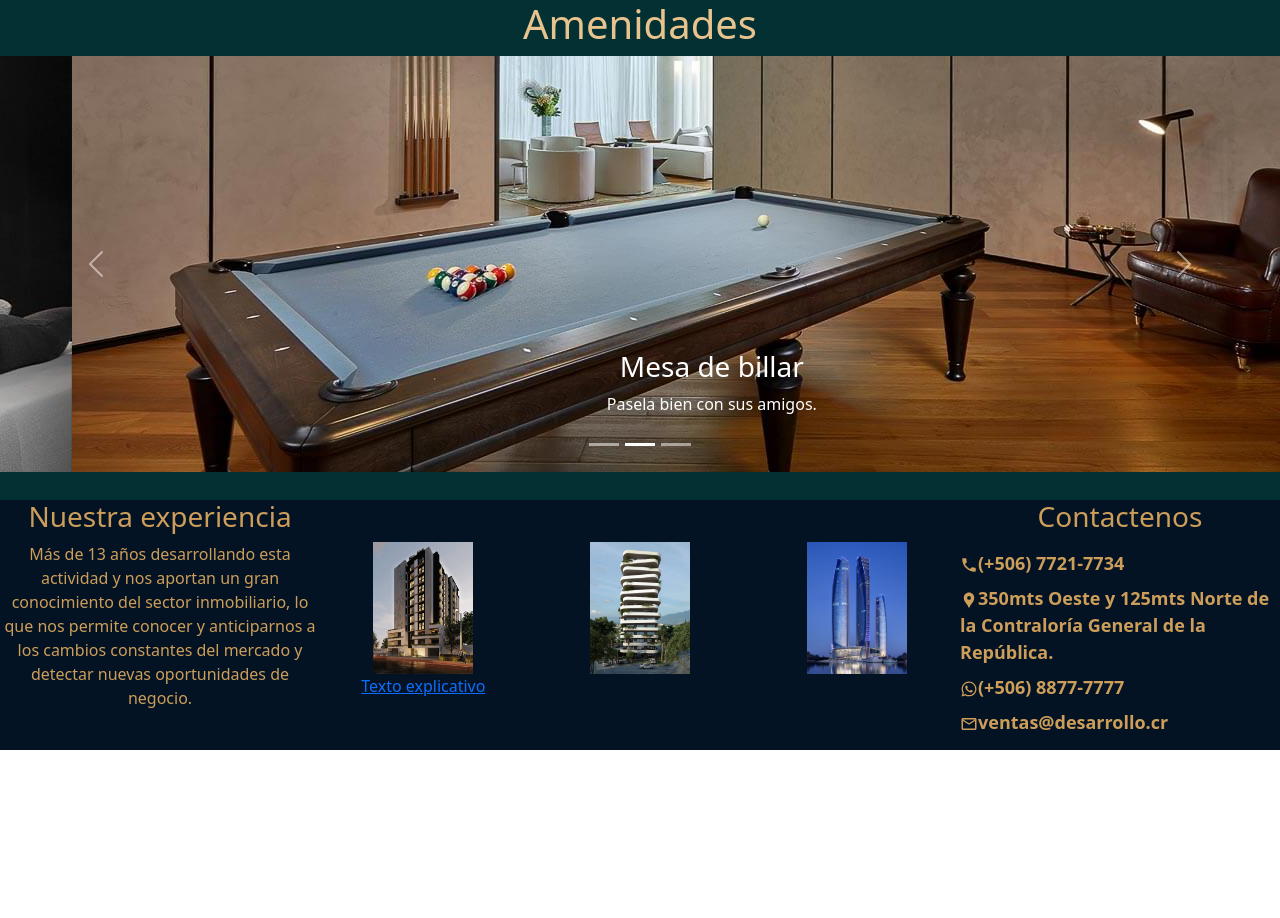
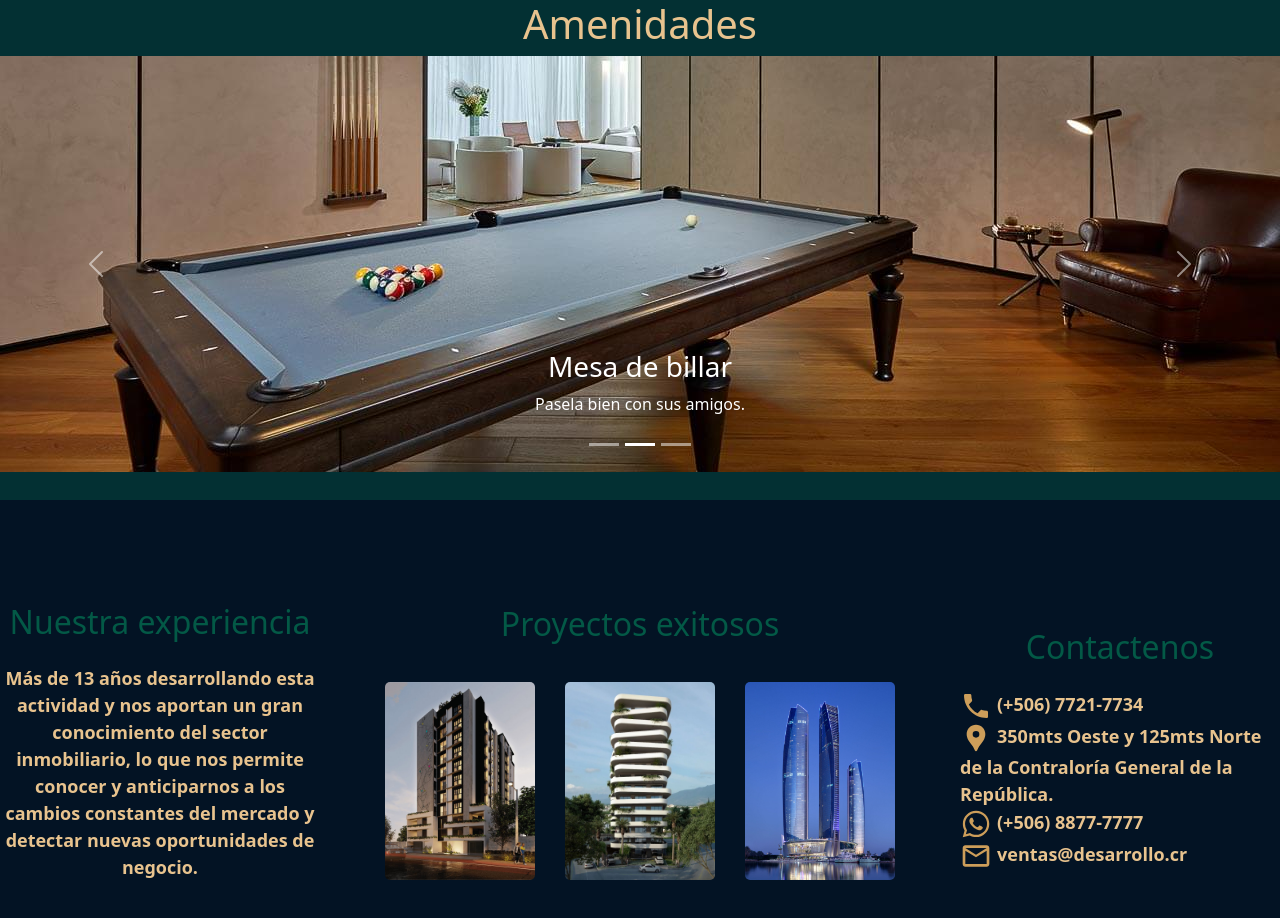
Before and after one commit to e2ure/opera-tower-landing, a React (Create React App) app: page / in a window 1280 px wide. Shown: the top 918 px of the page. Before the commit the page ends 800 px from the top, so only its background shows below. Built offline with nearby package versions, Linux system fonts and the light colour scheme.

Commit message:
AboutUs: Se modifica css
Se mejora la visualización del componente

```diff
--- a/src/components/AboutUs.css
+++ b/src/components/AboutUs.css
@@ -4,18 +4,22 @@
     --main-color-third: #035946;  /*texto*/
     --main-color-four: #031324;
     --main-color-five: #e8c38e;   /*fondo subsección*/
+    --main-min-height: 500px;
 }
 
-h3 {
-    color: var(--main-color-five);
+h2 {
+    color: var(--main-color-third) !important;
+    text-align: center;
+    margin-bottom: 35px;
+    padding-bottom: 15px;
 }
 
 .sectionAboutUs {
     background-color: var(--main-color-four);
-    color: var(--main-color-first);
+    color: var(--main-color-five);
     width: 100%;
 
-    min-height: 250px;
+    min-height: var(--main-min-height);
     max-height: max-content;
 
     display: flex;
@@ -23,63 +27,55 @@ h3 {
 }
 
 .companyInfo {
-
-    min-height: 250px;
-    max-height: max-content;
-
+    font-size: large;
+    font-weight: bold;
+    margin: auto;
     width: 25%;
 }
 
 .otherProjects {
-
-    min-height: 250px;
-    max-height: max-content;
+    margin: auto;
     width: 50%;
-
-    display: grid;
-    grid-template-columns: repeat(3, 1fr);
-    row-gap: 5px;
-    column-gap: 10px;
-    align-self: center;
-    border-color: aliceblue;
-    border-width: thick;
 }
 
-.otherProjects h3{
-    grid-column: 1 / 3;
-    text-align: center;
-    align-content: center;
+.otherProjectsItem img{
+    margin: 15px;
+
+    width: 150px;
+    height: 198px;
+    border-radius: 5px;
+
+    -webkit-transform: scale(1);
+	transform: scale(1);
+	-webkit-transition: .3s ease-in-out;
+	transition: .3s ease-in-out;
 }
 
-.otherProjectsItem{
-    grid-row: 2;
-    flex-wrap: wrap;
-    border-color: aliceblue;
-    border-width: thick;
+.otherProjectsItem img:hover{
+    -webkit-transform: scale(1.3);
+	transform: scale(1.3);
 }
 
 .contactInfo {
-
-    min-height: 250px;
-    max-height: max-content;
-
+    margin: auto;
     width: 25%;
 }
 
 .contactInfoItem {
-    min-width: 280px;
-    max-width: max-content;
-
-    color: var(--main-color-first);
+    color: var(--main-color-five);
     text-decoration: none;
     font-style: normal !important;
     font-size: large;
     font-weight: bold;
-
-    padding-top: 8px;
     display: block;
     flex-direction: column;
     text-align: left;
 
     flex-basis: 100%;
 }
+
+.item-logo{
+    color: var(--main-color-first);
+    margin-right: 5px;
+    font-size: xx-large;
+}
--- a/src/components/AboutUs.js
+++ b/src/components/AboutUs.js
@@ -8,16 +8,15 @@ const AboutUs = () => {
     return (
         <div className="sectionAboutUs">
             <div className="companyInfo">
-                <h3>Nuestra experiencia</h3>
+                <h2>Nuestra experiencia</h2>
                 <p>
                     Más de 13 años desarrollando esta actividad y nos aportan un gran conocimiento del sector inmobiliario, lo que nos permite conocer y anticiparnos a los cambios constantes del mercado y detectar nuevas oportunidades de negocio.
                 </p>
             </div>
             <div className="otherProjects">
-
+                <h2>Proyectos exitosos</h2>
                 <a className="otherProjectsItem" href="https://citymap.com.gt/propiedades/torre-zentia/">
                     <img className="otherProjectsItemImage" src={require('./../Images/edificio0.jpg')} alt="Zentia" width="100" height="132" />
-                    <p> Texto explicativo </p>
                 </a>
                 <a className="otherProjectsItem" href="https://www.olimare.com/bienes-raices-republica-dominicana/santiago/-se-vende-torres-de-apartamentos-con-diseno-de-vanguardia-y-ultima-generacion-en-la-ci-5661.php">
                     <img src={require('./../Images/edificio1.jpeg')} alt="Olimare" width="100" height="132" />
@@ -27,13 +26,13 @@ const AboutUs = () => {
                 </a>
             </div>
             <div className="contactInfo">
-                <h3>Contactenos</h3>
-                <a className="contactInfoItem" href="(+506) 7721-7734"><MdPhone />(+506) 7721-7734</a>
+                <h2>Contactenos</h2>
+                <a className="contactInfoItem" href="(+506) 7721-7734"><MdPhone className="item-logo" />(+506) 7721-7734</a>
                 <a className="contactInfoItem" href="https://www.google.com/maps/place/Lago+de+La+Sabana/@9.9341842,-84.1038662,19z/data=!4m6!3m5!1s0x8fa0fd2becfd5cad:0x5f5c119538dcebe9!8m2!3d9.9348241!4d-84.1034112!16s%2Fg%2F11fn9z1mhr?entry=ttu">
-                    <MdLocationPin />350mts Oeste y 125mts Norte de la Contraloría General de la República.
+                    <MdLocationPin className="item-logo" />350mts Oeste y 125mts Norte de la Contraloría General de la República.
                 </a>
-                <a className="contactInfoItem" href="#"><MdWhatsapp />(+506) 8877-7777</a>
-                <a className="contactInfoItem" href="mailto:VENTAS@DESARROLLO.CR"> <MdMailOutline />ventas@desarrollo.cr</a>
+                <a className="contactInfoItem" href="http://ws.me//(+506)88777777"><MdWhatsapp className="item-logo"/>(+506) 8877-7777</a>
+                <a className="contactInfoItem" href="mailto:VENTAS@DESARROLLO.CR"> <MdMailOutline className="item-logo"/>ventas@desarrollo.cr</a>
             </div>
         </div>
     );
```
